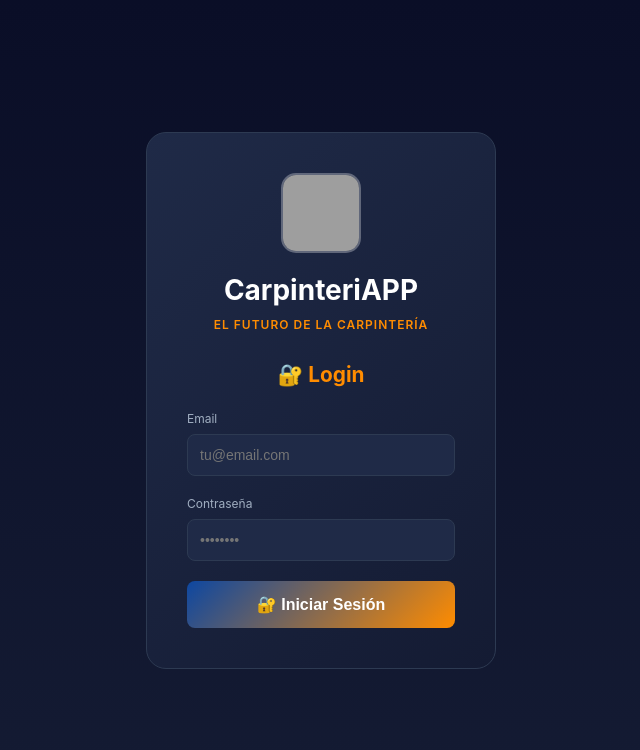
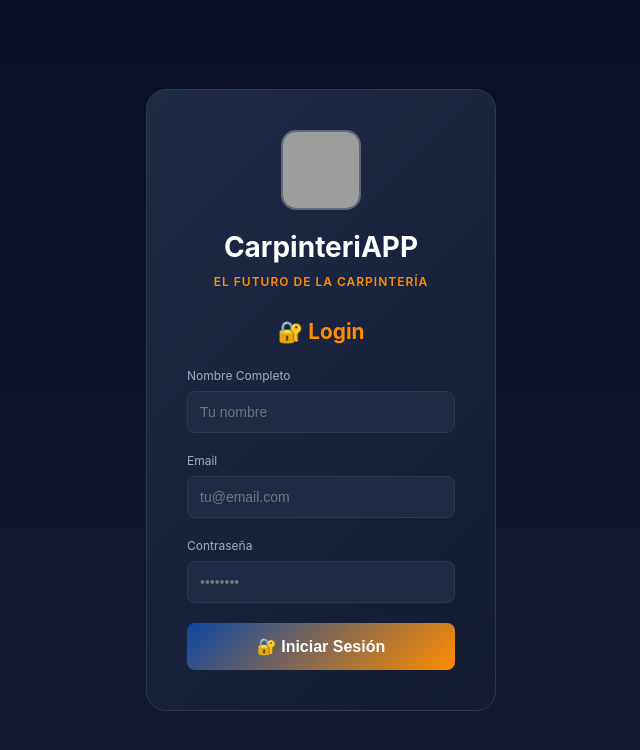
Before and after one commit to alancoi/carpinteriapp-final, a Next.js app: page /app in a window 1280 px wide. Shown: the top 750 px of the page, without its empty margins (319-959 px from the left). Built offline with nearby package versions, Linux system fonts and the light colour scheme; grey boxes are pictures that could not be loaded.

Commit message:
Revert "✅ Remove nombre field from login + Add better debugging"
This reverts commit 146046b8b3cbcdffb47fc0461177a27ea921294d.

```diff
--- a/pages/app.js
+++ b/pages/app.js
@@ -361,8 +361,8 @@
     e.preventDefault();
     setAuthError('');
 
-    if (!email || !password) {
-      setAuthError('Por favor completa email y contraseña');
+    if (!nombre || !email || !password) {
+      setAuthError('Por favor completa todos los campos');
       return;
     }
 
@@ -483,8 +483,6 @@
         if (!response.ok) {
           throw new Error(data.message || data.details || data.error || 'Error desconocido');
         }
-
-        console.log('DEBUG Vision API response:', { success: data.success, analysisType: typeof data.analysis, analysisLength: data.analysis?.length });
 
         // Parsear JSON de Claude Vision
         try {
@@ -1233,6 +1231,17 @@
               </h2>
 
               <div className="form-group">
+                <label className="label">Nombre Completo</label>
+                <input
+                  type="text"
+                  placeholder="Tu nombre"
+                  value={nombre}
+                  onChange={(e) => setNombre(e.target.value)}
+                  required
+                />
+              </div>
+
+              <div className="form-group">
                 <label className="label">Email</label>
                 <input
                   type="email"
```
